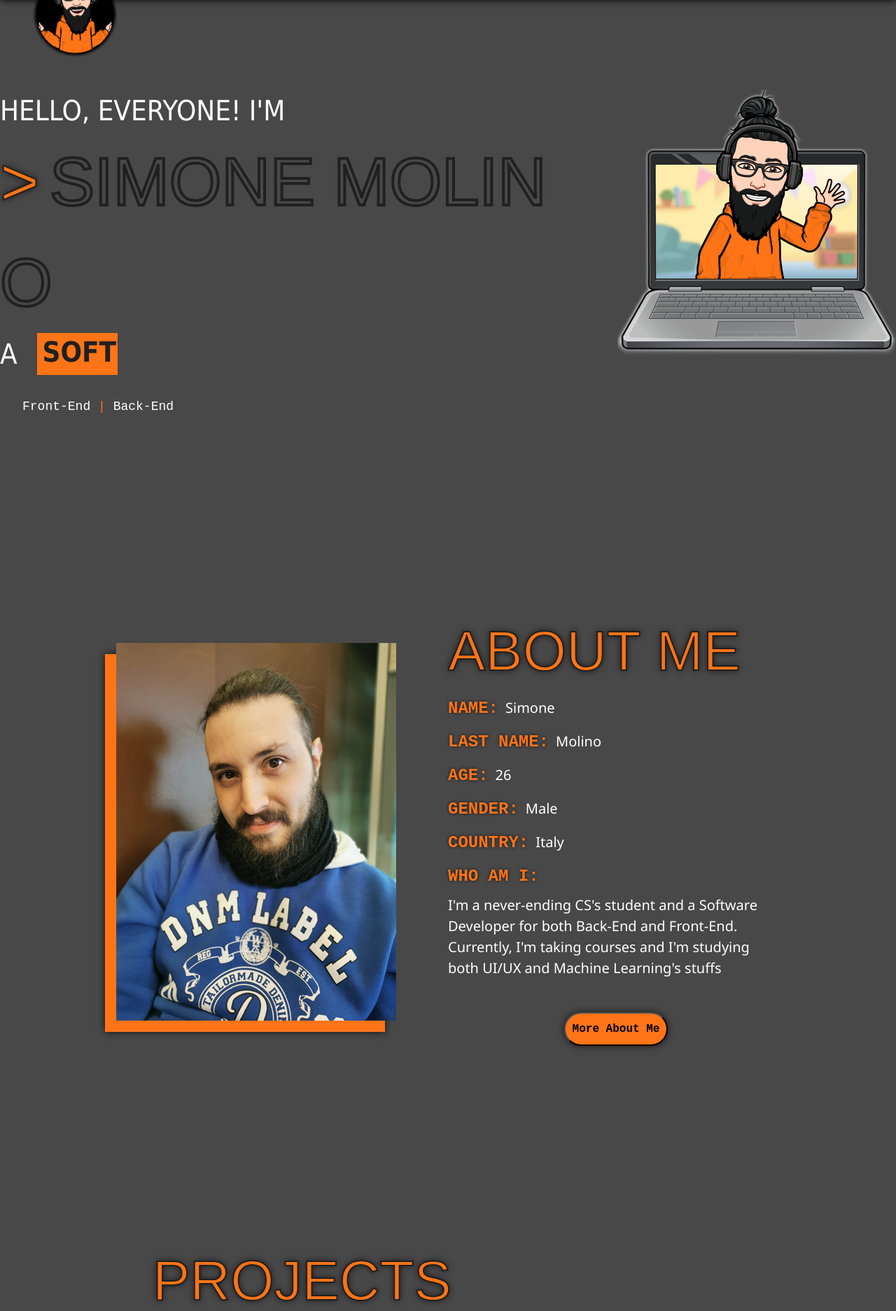
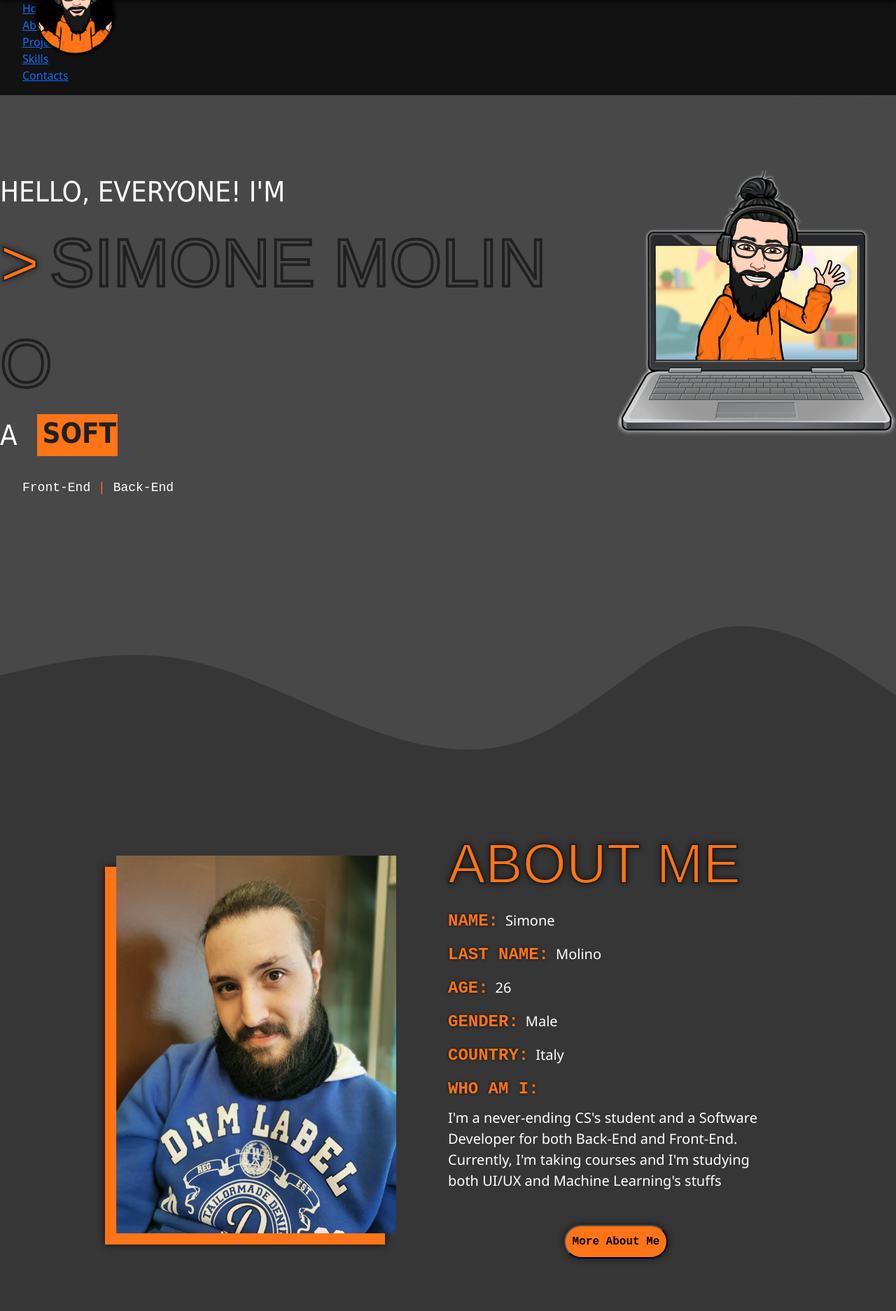
Before and after one commit to Rhokthar/CS50-Final-Project, a Flask app: page / in a window 1280 px wide. Shown: the part 80-1954 px from the top of the page at 70% size. Run offline with Flask 2, Linux system fonts and the light colour scheme; some libraries are stand-ins or nearby versions.

Commit message:
Added Section Dividers, Starting FullScreen Nav

```diff
--- a/project/static/style.css
+++ b/project/static/style.css
@@ -9,6 +9,7 @@ body {
     color: #ffffff;
     background-color: #121212;
 }
+
 .footer, .header {
     position: relative;
     font-family: "Courier New", Courier, monospace;
@@ -46,7 +47,7 @@ h1 {
 section {
     /* border: 1px solid red; */
     background-color: #484848;
-    padding: 3rem 0;
+    /* padding: 3rem 0; */
 }
 /*
     Index Sections
@@ -199,6 +200,9 @@ h1 .adjectives_container {
     text-transform: uppercase;
 }
 /* Section 2 - Text Container */
+#about_me {
+    background-color: #363636;
+}
 .section_container .text_container_2,
 .section_container .text_container_4 {
     /* border: 1px solid blue; */
@@ -351,6 +355,7 @@ form button:hover {
     padding-bottom: 20px;
 }
 #projects {
+    background-color: #242424;
     padding-left: 10em;
     padding-right: 10em;
 
@@ -394,6 +399,12 @@ form button:hover {
     margin: 2rem auto;
 }
 /* Section 4 - Text Section (form) */
+#contacts {
+    background-color: #363636;
+}
+#contacts .separator {
+    background-color: #242424;
+}
 .mapouter {
     position: relative;
     text-align: right;
@@ -1012,6 +1023,7 @@ input:focus + .slider {
 @media (max-width: 630px) {
     .text_container h1 {
         font-size: 1rem;
+        padding-left: 1rem;
     }
     .text_container p {
         font-size: 15px;
--- a/project/templates/index.html
+++ b/project/templates/index.html
@@ -9,6 +9,17 @@
 {% block main %}
 <!-- Progress Nav Bar: change index sections -->
 <!-- Nav items -->
+<div class="navbar_fullscreen">
+    <ul class="menu__list">
+        <li class="menu__item"><a href="#">Home</a></li>
+        <li class="menu__item"><a href="/about-me">About Me</a></li>
+        <li class="menu__item"><a href="/projects">Projects</a></li>
+        <li class="menu__item"><a href="/skills">Skills</a></li>
+        <li class="menu__item"><a href="/contacts">Contacts</a></li>
+        <li class="item-disabled"><a role="/blog" aria-disabled="true">Blog (coming soon...)</a></li>
+    </ul>
+</div>
+
 <div id="progress_bar_container">
     <ul class="progress_nav" role="navigation">
         <li class="selected"></li>
@@ -81,6 +92,9 @@
                 </span>
             </div>
         </div>
+        <div class="separator">
+            <svg xmlns="http://www.w3.org/2000/svg" viewBox="0 0 1440 320"><path fill="#363636" fill-opacity="1" d="M0,160L48,149.3C96,139,192,117,288,133.3C384,149,480,203,576,240C672,277,768,299,864,256C960,213,1056,107,1152,85.3C1248,64,1344,128,1392,160L1440,192L1440,320L1392,320C1344,320,1248,320,1152,320C1056,320,960,320,864,320C768,320,672,320,576,320C480,320,384,320,288,320C192,320,96,320,48,320L0,320Z"></path></svg>
+        </div>
     </section>
     <!-- About me: very short description + my photo -->
     <section class="page_section" id="about_me" role="info">
@@ -116,6 +130,9 @@
                     </form>
                 </div>
             </div>
+        </div>
+        <div class="separator">
+            <svg xmlns="http://www.w3.org/2000/svg" viewBox="0 0 1440 320"><path fill="#242424" fill-opacity="1" d="M0,160L48,149.3C96,139,192,117,288,133.3C384,149,480,203,576,240C672,277,768,299,864,256C960,213,1056,107,1152,85.3C1248,64,1344,128,1392,160L1440,192L1440,320L1392,320C1344,320,1248,320,1152,320C1056,320,960,320,864,320C768,320,672,320,576,320C480,320,384,320,288,320C192,320,96,320,48,320L0,320Z"></path></svg>
         </div>
     </section>
     <!-- Projects Section -->
@@ -177,6 +194,9 @@
     </section>
     <!-- Contacts Section -->
     <section class="page_section" id="contacts" role="info">
+        <div class="separator">
+            <svg xmlns="http://www.w3.org/2000/svg" viewBox="0 0 1440 320"><path fill="#363636" fill-opacity="1" d="M0,160L48,149.3C96,139,192,117,288,133.3C384,149,480,203,576,240C672,277,768,299,864,256C960,213,1056,107,1152,85.3C1248,64,1344,128,1392,160L1440,192L1440,320L1392,320C1344,320,1248,320,1152,320C1056,320,960,320,864,320C768,320,672,320,576,320C480,320,384,320,288,320C192,320,96,320,48,320L0,320Z"></path></svg>
+        </div>
         <div class="section_container">
              <!-- Embed Google Maps -->
              <div class="mapouter">
```
